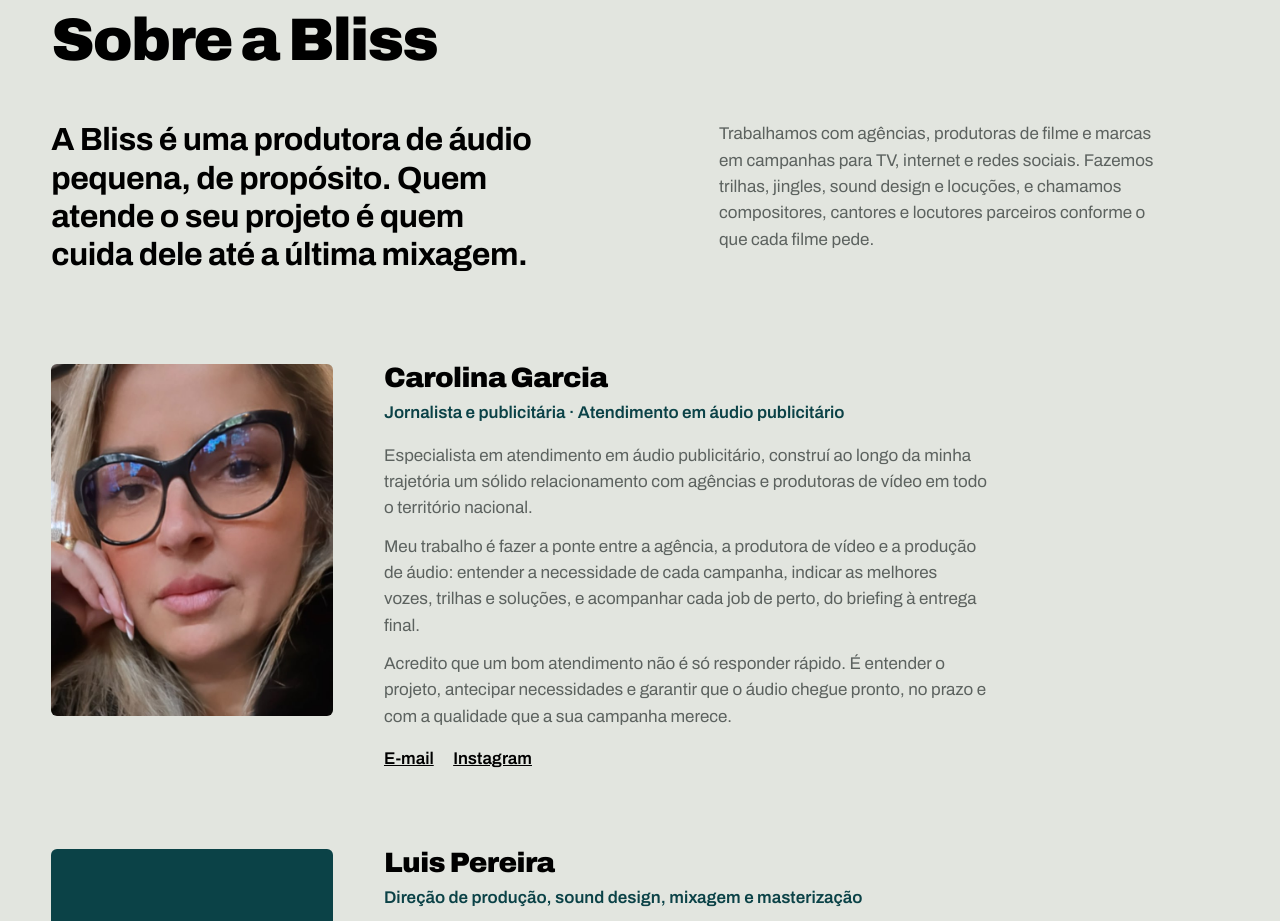
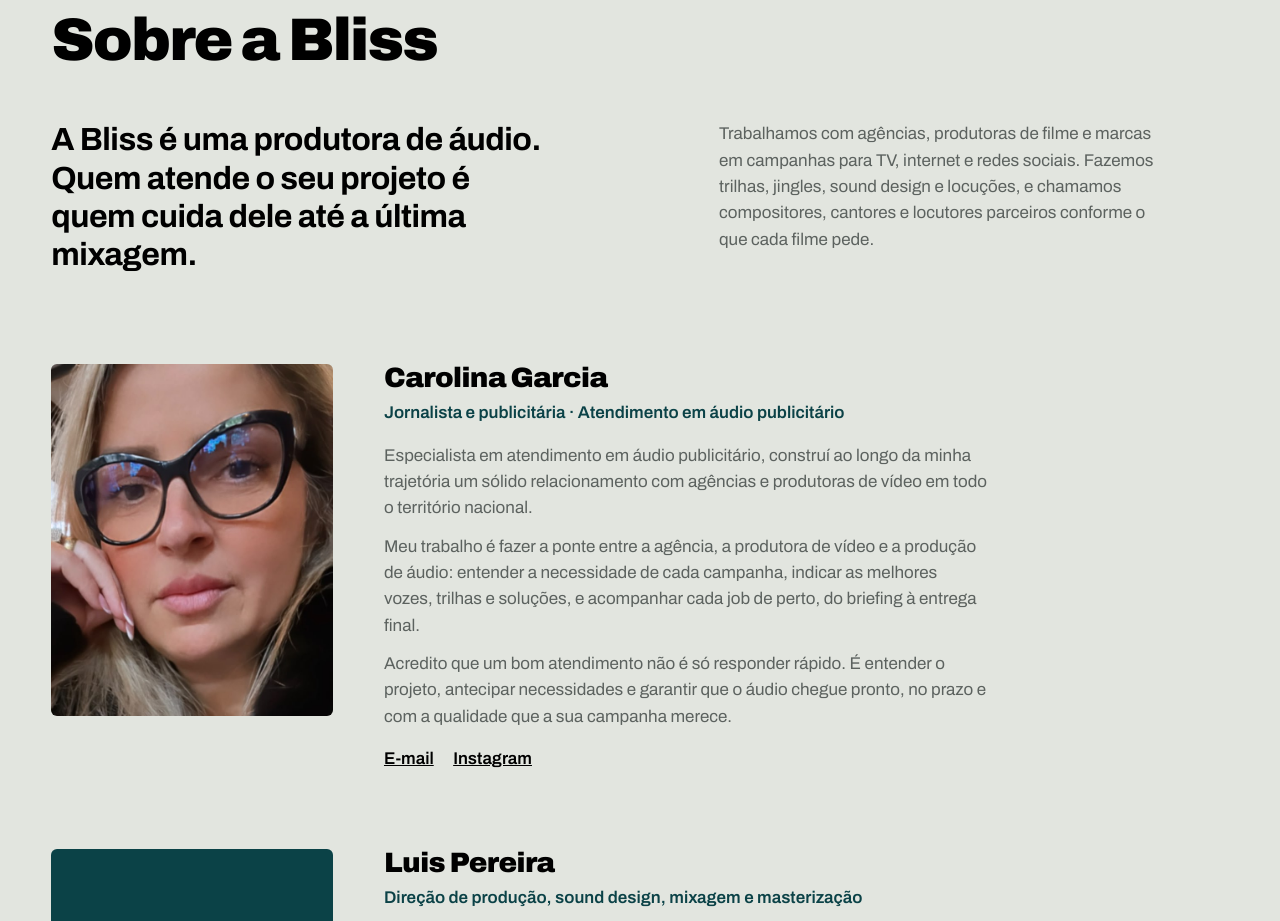
Before and after one commit to vicaxd/bliss-music-site, a plain HTML site: page index.html in a window 1280 px wide. Shown: the part 3660-4581 px from the top of the page. Drawn offline with Linux system fonts and the light colour scheme.

Commit message:
Tira "pequena" da apresentação, a pedido do Luis
Co-Authored-By: Claude Opus 5.5 <noreply@anthropic.com>

```diff
--- a/index.html
+++ b/index.html
@@ -149,7 +149,7 @@
       <h2 id="sobre-titulo">Sobre a Bliss</h2>
       <!-- TEXTO A CONFIRMAR COM A EMPRESA: história, ano de fundação, cidade, estúdio -->
       <div class="sobre-intro">
-        <p class="sobre-lead">A Bliss é uma produtora de áudio pequena, de propósito. Quem atende o seu projeto é quem cuida dele até a última mixagem.</p>
+        <p class="sobre-lead">A Bliss é uma produtora de áudio. Quem atende o seu projeto é quem cuida dele até a última mixagem.</p>
         <p>Trabalhamos com agências, produtoras de filme e marcas em campanhas para TV, internet e redes sociais. Fazemos trilhas, jingles, sound design e locuções, e chamamos compositores, cantores e locutores parceiros conforme o que cada filme pede.</p>
       </div>
 
```
